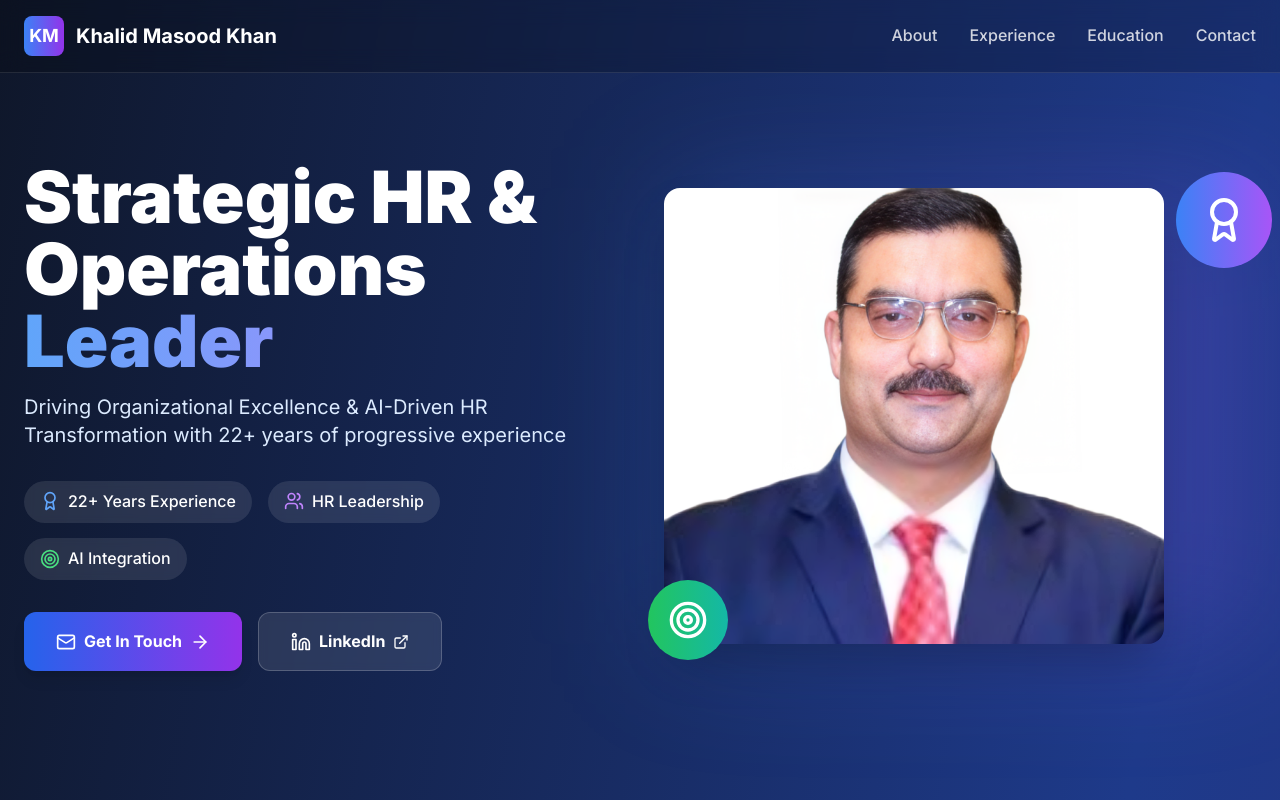
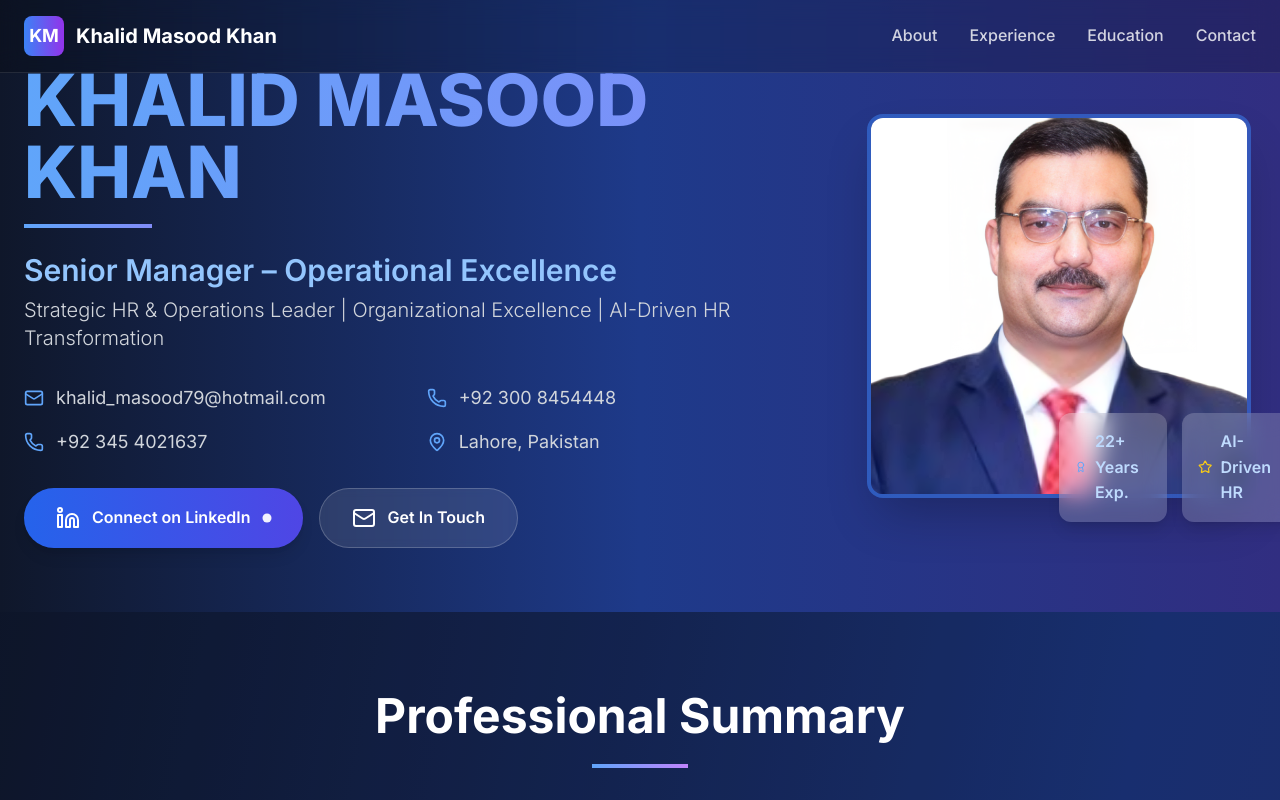
Before and after one commit to shaniparacha2021/Khalid.khan, a Next.js app: page / in a window 1280 px wide. Shown: the top 800 px of the page. Built offline with nearby package versions, Linux system fonts and the light colour scheme.

Commit message:
Redesign top banner: Added prominent name display, current position, contact info, and professional image layout

```diff
--- a/src/app/page.tsx
+++ b/src/app/page.tsx
@@ -9,7 +9,6 @@ import {
   Linkedin,
   Award,
   Users,
-  Target,
   BookOpen,
   GraduationCap,
   Star,
@@ -17,8 +16,7 @@ import {
   Briefcase,
   Calendar,
   Building,
-  CheckCircle,
-  ExternalLink
+  CheckCircle
 } from 'lucide-react';
 
 export default function Home() {
@@ -61,139 +59,137 @@ export default function Home() {
         </div>
       </motion.nav>
 
-      {/* Hero Section */}
-      <section className="pt-24 pb-16 px-6 min-h-screen flex items-center">
+      {/* Top Banner Section */}
+      <section id="home" className="relative bg-gradient-to-r from-slate-900 via-blue-900 to-indigo-900 py-16 px-6">
         <div className="max-w-7xl mx-auto">
-          <div className="grid lg:grid-cols-2 gap-12 items-center">
           <motion.div
-              initial={{ x: -100, opacity: 0 }}
-              animate={{ x: 0, opacity: 1 }}
-              transition={{ duration: 0.8 }}
-              className="space-y-8"
+            initial={{ opacity: 0, y: 50 }}
+            animate={{ opacity: 1, y: 0 }}
+            transition={{ duration: 1, ease: "easeOut" }}
+            className="flex flex-col lg:flex-row items-center justify-between gap-12"
           >
-              <div className="space-y-4">
-                <motion.h1
-                  initial={{ y: 50, opacity: 0 }}
-                  animate={{ y: 0, opacity: 1 }}
-                  transition={{ delay: 0.2, duration: 0.8 }}
-                  className="text-5xl lg:text-7xl font-black text-white leading-tight"
+            {/* Left Content */}
+            <div className="lg:w-2/3 text-center lg:text-left">
+              <motion.div
+                initial={{ opacity: 0, x: -50 }}
+                animate={{ opacity: 1, x: 0 }}
+                transition={{ duration: 0.8, delay: 0.2 }}
+                className="mb-6"
               >
-                  Strategic HR & Operations
-                  <motion.span
-                    initial={{ opacity: 0, scale: 0.8 }}
-                    animate={{ opacity: 1, scale: 1 }}
-                    transition={{ delay: 0.5, duration: 0.8 }}
-                    className="block bg-gradient-to-r from-blue-400 to-purple-400 bg-clip-text text-transparent"
-                  >
-                    Leader
-                  </motion.span>
-                </motion.h1>
-                <motion.p
-                  initial={{ y: 30, opacity: 0 }}
-                  animate={{ y: 0, opacity: 1 }}
-                  transition={{ delay: 0.4, duration: 0.8 }}
-                  className="text-xl text-blue-100 max-w-2xl"
-                >
-                  Driving Organizational Excellence & AI-Driven HR Transformation with 22+ years of progressive experience
-                </motion.p>
-              </div>
-
-              <motion.div
-                initial={{ y: 30, opacity: 0 }}
-                animate={{ y: 0, opacity: 1 }}
-                transition={{ delay: 0.6, duration: 0.8 }}
-                className="flex flex-wrap gap-4"
-              >
-                {[
-                  { icon: Award, text: "22+ Years Experience", color: "text-blue-400" },
-                  { icon: Users, text: "HR Leadership", color: "text-purple-400" },
-                  { icon: Target, text: "AI Integration", color: "text-green-400" }
-                ].map((item, index) => (
-                  <motion.div
-                    key={item.text}
-                    initial={{ scale: 0, opacity: 0 }}
-                    animate={{ scale: 1, opacity: 1 }}
-                    transition={{ delay: 0.8 + index * 0.1, duration: 0.5 }}
-                    whileHover={{ scale: 1.05 }}
-                    className="flex items-center space-x-2 bg-white/10 backdrop-blur-sm px-4 py-2 rounded-full"
-                  >
-                    <item.icon className={`w-5 h-5 ${item.color}`} />
-                    <span className="text-white font-medium">{item.text}</span>
-                  </motion.div>
-                ))}
+                <h1 className="text-5xl md:text-6xl lg:text-7xl font-extrabold leading-tight mb-4 bg-clip-text text-transparent bg-gradient-to-r from-blue-400 to-indigo-400">
+                  KHALID MASOOD KHAN
+                </h1>
+                <div className="w-32 h-1 bg-gradient-to-r from-blue-400 to-indigo-400 mx-auto lg:mx-0 mb-6"></div>
+                <h2 className="text-2xl md:text-3xl text-blue-300 font-semibold mb-2">
+                  Senior Manager – Operational Excellence
+                </h2>
+                <p className="text-xl text-gray-300 font-light mb-8">
+                  Strategic HR & Operations Leader | Organizational Excellence | AI-Driven HR Transformation
+                </p>
               </motion.div>
 
+              {/* Contact Info */}
               <motion.div
-                initial={{ y: 30, opacity: 0 }}
-                animate={{ y: 0, opacity: 1 }}
-                transition={{ delay: 0.8, duration: 0.8 }}
-                className="flex flex-col sm:flex-row gap-4"
+                initial={{ opacity: 0, y: 30 }}
+                animate={{ opacity: 1, y: 0 }}
+                transition={{ duration: 0.8, delay: 0.4 }}
+                className="grid grid-cols-1 md:grid-cols-2 gap-4 mb-8"
               >
-                <motion.a
-                  href="#contact"
-                  whileHover={{ scale: 1.05 }}
-                  whileTap={{ scale: 0.95 }}
-                  className="group inline-flex items-center justify-center px-8 py-4 bg-gradient-to-r from-blue-600 to-purple-600 hover:from-blue-700 hover:to-purple-700 text-white font-bold rounded-xl transition-all duration-300 shadow-lg hover:shadow-2xl"
+                <div className="flex items-center justify-center lg:justify-start gap-3 text-gray-300">
+                  <Mail className="w-5 h-5 text-blue-400" />
+                  <span className="text-lg">khalid_masood79@hotmail.com</span>
+                </div>
+                <div className="flex items-center justify-center lg:justify-start gap-3 text-gray-300">
+                  <Phone className="w-5 h-5 text-blue-400" />
+                  <span className="text-lg">+92 300 8454448</span>
+                </div>
+                <div className="flex items-center justify-center lg:justify-start gap-3 text-gray-300">
+                  <Phone className="w-5 h-5 text-blue-400" />
+                  <span className="text-lg">+92 345 4021637</span>
+                </div>
+                <div className="flex items-center justify-center lg:justify-start gap-3 text-gray-300">
+                  <MapPin className="w-5 h-5 text-blue-400" />
+                  <span className="text-lg">Lahore, Pakistan</span>
+                </div>
+              </motion.div>
+
+              {/* Action Buttons */}
+              <motion.div
+                initial={{ opacity: 0, y: 30 }}
+                animate={{ opacity: 1, y: 0 }}
+                transition={{ duration: 0.8, delay: 0.6 }}
+                className="flex flex-col sm:flex-row gap-4 justify-center lg:justify-start"
               >
-                  <Mail className="w-5 h-5 mr-2" />
-                  Get In Touch
-                  <ArrowRight className="w-5 h-5 ml-2 group-hover:translate-x-1 transition-transform" />
-                </motion.a>
                 <motion.a
                   href="https://www.linkedin.com/in/KhalidKhanManager"
                   target="_blank"
                   rel="noopener noreferrer"
-                  whileHover={{ scale: 1.05 }}
+                  whileHover={{ scale: 1.05, boxShadow: "0 10px 20px rgba(0,0,0,0.4)" }}
                   whileTap={{ scale: 0.95 }}
-                  className="group inline-flex items-center justify-center px-8 py-4 bg-white/10 backdrop-blur-sm hover:bg-white/20 text-white font-bold rounded-xl transition-all duration-300 border border-white/20"
+                  className="group inline-flex items-center gap-3 bg-gradient-to-r from-blue-600 to-indigo-600 hover:from-blue-700 hover:to-indigo-700 text-white px-8 py-4 rounded-full font-semibold transition-all duration-300 shadow-lg"
                 >
-                  <Linkedin className="w-5 h-5 mr-2" />
-                  LinkedIn
-                  <ExternalLink className="w-4 h-4 ml-2" />
+                  <Linkedin className="w-6 h-6" />
+                  Connect on LinkedIn
+                  <motion.div
+                    className="w-2 h-2 bg-white rounded-full"
+                    animate={{ scale: [1, 1.2, 1], opacity: [0.8, 1, 0.8] }}
+                    transition={{ repeat: Infinity, duration: 1.5 }}
+                  ></motion.div>
+                </motion.a>
+                <motion.a
+                  href="#contact"
+                  whileHover={{ scale: 1.05, boxShadow: "0 10px 20px rgba(0,0,0,0.4)" }}
+                  whileTap={{ scale: 0.95 }}
+                  className="group inline-flex items-center gap-3 bg-white/10 backdrop-blur-sm hover:bg-white/20 text-white px-8 py-4 rounded-full font-semibold transition-all duration-300 border border-white/20"
+                >
+                  <Mail className="w-6 h-6" />
+                  Get In Touch
                 </motion.a>
               </motion.div>
-            </motion.div>
+            </div>
 
+            {/* Right Content - Profile Image */}
             <motion.div
-              initial={{ x: 100, opacity: 0 }}
-              animate={{ x: 0, opacity: 1 }}
-              transition={{ delay: 0.4, duration: 0.8 }}
-              className="relative"
+              initial={{ opacity: 0, scale: 0.8 }}
+              animate={{ opacity: 1, scale: 1 }}
+              transition={{ duration: 1, ease: "easeOut", delay: 0.3 }}
+              className="lg:w-1/3 relative flex justify-center items-center"
             >
-              <div className="relative z-10">
-                <motion.div
-                  whileHover={{ scale: 1.02 }}
-                  transition={{ duration: 0.3 }}
-          >
+              <div className="relative">
+                <div className="w-80 h-80 md:w-96 md:h-96 rounded-2xl overflow-hidden shadow-2xl border-4 border-blue-500/50">
                   <Image
                     src="/khalid-masood-khan.png"
-                    alt="Khalid Masood Khan - Strategic HR & Operations Leader"
-                    width={500}
-                    height={600}
-                    className="rounded-2xl shadow-2xl"
-                    priority
+                    alt="Khalid Masood Khan Profile"
+                    width={400}
+                    height={400}
+                    className="w-full h-full object-cover transition-transform duration-500 hover:scale-110"
                   />
+                </div>
+                {/* Floating badges */}
+                <motion.div
+                  initial={{ opacity: 0, y: 20 }}
+                  animate={{ opacity: 1, y: 0 }}
+                  transition={{ delay: 1, duration: 0.5 }}
+                  className="absolute -bottom-6 left-1/2 -translate-x-1/2 flex gap-4"
+                >
+                  <motion.div
+                    whileHover={{ scale: 1.1 }}
+                    className="bg-white/20 backdrop-blur-md p-4 rounded-xl shadow-lg flex items-center gap-2 text-blue-200"
+                  >
+                    <Award className="w-6 h-6 text-blue-400" />
+                    <span className="font-semibold">22+ Years Exp.</span>
                   </motion.div>
                   <motion.div
-                  initial={{ scale: 0, rotate: -180 }}
-                  animate={{ scale: 1, rotate: 0 }}
-                  transition={{ delay: 1, duration: 0.8 }}
-                  className="absolute -top-4 -right-4 w-24 h-24 bg-gradient-to-r from-blue-500 to-purple-500 rounded-full flex items-center justify-center"
+                    whileHover={{ scale: 1.1 }}
+                    className="bg-white/20 backdrop-blur-md p-4 rounded-xl shadow-lg flex items-center gap-2 text-blue-200"
                   >
-                  <Award className="w-12 h-12 text-white" />
+                    <Star className="w-6 h-6 text-yellow-400" />
+                    <span className="font-semibold">AI-Driven HR</span>
                   </motion.div>
-                <motion.div
-                  initial={{ scale: 0, rotate: 180 }}
-                  animate={{ scale: 1, rotate: 0 }}
-                  transition={{ delay: 1.2, duration: 0.8 }}
-                  className="absolute -bottom-4 -left-4 w-20 h-20 bg-gradient-to-r from-green-500 to-teal-500 rounded-full flex items-center justify-center"
-                >
-                  <Target className="w-10 h-10 text-white" />
                 </motion.div>
               </div>
-              <div className="absolute inset-0 bg-gradient-to-r from-blue-500/20 to-purple-500/20 rounded-2xl blur-3xl"></div>
             </motion.div>
-          </div>
+          </motion.div>
         </div>
       </section>
 
```
Lines whose indentation alone changed are shown as unchanged.
